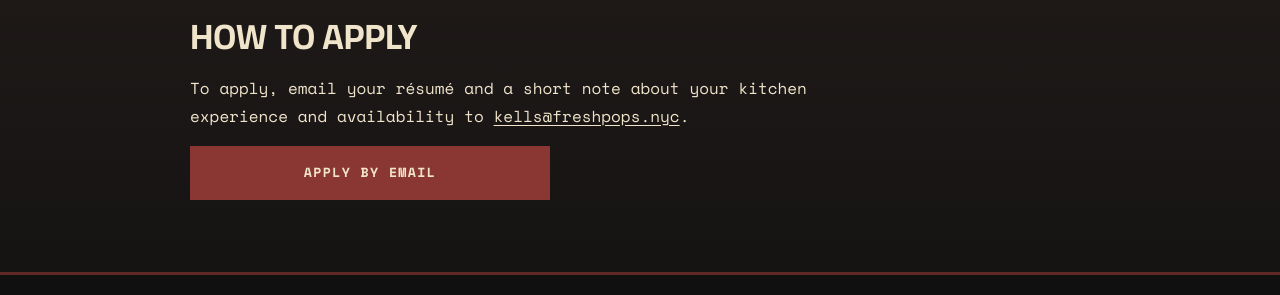
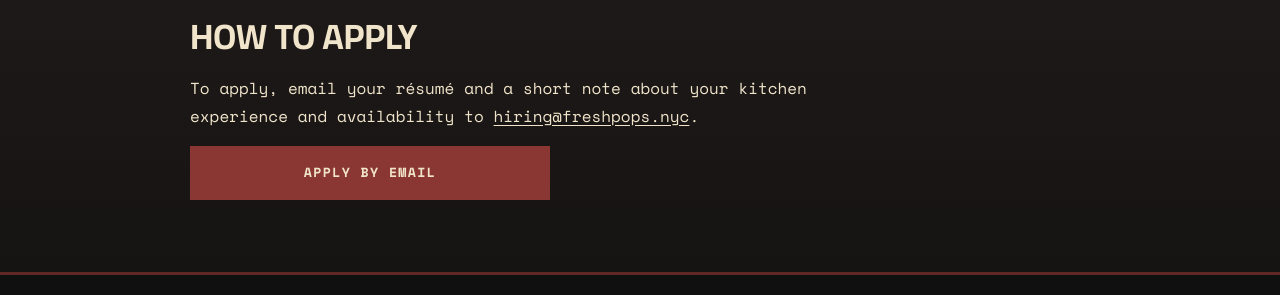
Before and after one commit to kellsnollenberger/freshpops, a Jekyll site: the page built from careers/kitchen-lead/index.md, in a window 1280 px wide. Shown: the part 1037-1332 px from the top of the page. Built offline with Jekyll 4.4.1, drawn with Linux system fonts in a browser that asks for light colours.

Commit message:
Use verified hiring alias for Kitchen Lead applications

```diff
--- a/careers/kitchen-lead/index.md
+++ b/careers/kitchen-lead/index.md
@@ -18,6 +18,6 @@ You’ll need availability for nights, weekends, holidays, and eventually brunch
 
 ## How to Apply
 
-To apply, email your résumé and a short note about your kitchen experience and availability to [kells@freshpops.nyc](mailto:kells@freshpops.nyc).
+To apply, email your résumé and a short note about your kitchen experience and availability to [hiring@freshpops.nyc](mailto:hiring@freshpops.nyc).
 
-<a class="btn btn-primary" href="mailto:kells@freshpops.nyc?subject=Kitchen%20Lead%20Application">Apply by email</a>
+<a class="btn btn-primary" href="mailto:hiring@freshpops.nyc?subject=Kitchen%20Lead%20Application">Apply by email</a>
```
Also changed, not shown: README.md.
